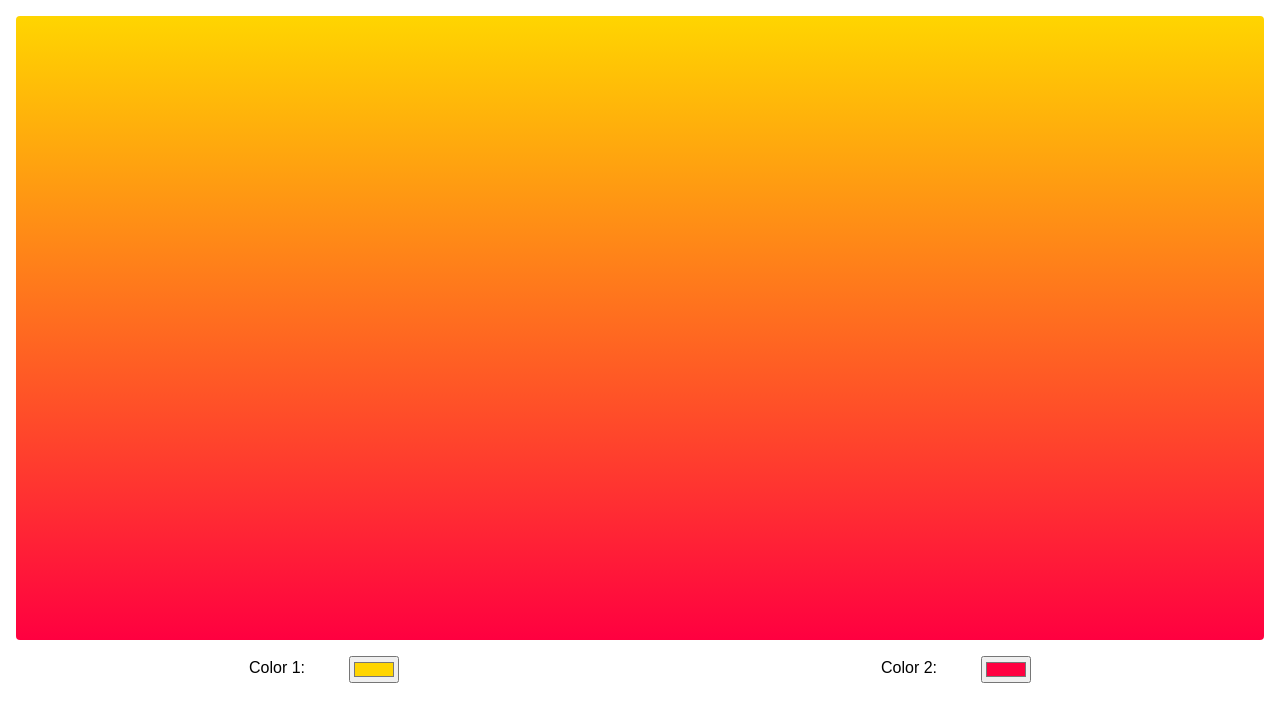
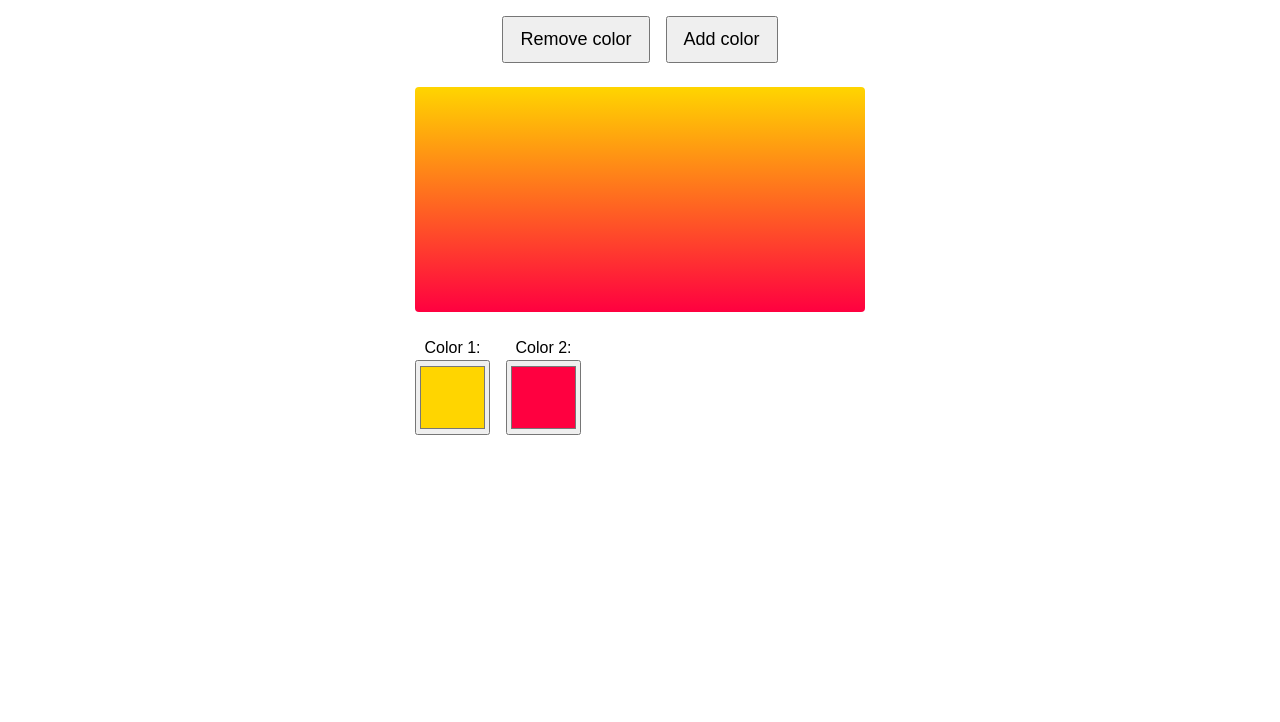
Before and after one commit to simotae14/react-joy-exercises, a React (Create React App) app: page / in a window 1280 px wide. Shown: the top 722 px of the page. Built offline with nearby package versions, Linux system fonts and the light colour scheme; a web font is replaced by a local one.

Commit message:
55 Complex State - Exercise Gradient Generator

```diff
--- a/src/App.js
+++ b/src/App.js
@@ -1,5 +1,4 @@
 import React from 'react';
-
 function App() {
   const [colors, setColors] = React.useState([
     '#FFD500',
@@ -9,8 +8,43 @@ function App() {
   const colorStops = colors.join(', ');
   const backgroundImage = `linear-gradient(${colorStops})`;
 
+  const handleOnRemove = () => {
+    if (colors.length <= 2) {
+      window.alert('There is a minimum of 2 colors');
+      return;
+    }
+    const newColors = [...colors];
+    newColors.pop();
+    setColors(newColors);
+  }
+
+  const handleOnAdd = () => {
+    if (colors.length >= 5) {
+      window.alert('There is a maximum of 5 colors');
+      return;
+    }
+    const newColors = [...colors];
+    newColors.push('#FF0000');
+    setColors(newColors);
+  }
+
+  const handleOnChange = (event, index) => {
+    const newColors = [...colors];
+    newColors[index] = event.target.value;
+    setColors(newColors);
+  }
+
   return (
-    <>
+    <div className="wrapper">
+      <div className="actions">
+        <button onClick={handleOnRemove}>
+          Remove color
+        </button>
+        <button onClick={handleOnAdd}>
+          Add color
+        </button>
+      </div>
+
       <div
         className="gradient-preview"
         style={{
@@ -18,32 +52,27 @@ function App() {
         }}
       />
 
-      <form>
+      <div className="colors">
         {colors.map((color, index) => {
           const colorId = `color-${index}`;
-
           return (
-            <div key={colorId} className="color-row">
+            <div key={colorId} className="color-wrapper">
               <label htmlFor={colorId}>
                 Color {index + 1}:
               </label>
-              <input
-                id={colorId}
-                type="color"
-                value={color}
-                onChange={event => {
-                  // fix the mutation bug
-                  const nextColors = [...colors];
-                  nextColors[index] = event.target.value;
-
-                  setColors(nextColors);
-                }}
-              />
+              <div className="input-wrapper">
+                <input
+                  id={colorId}
+                  type="color"
+                  value={colors[index]}
+                  onChange={(event) => handleOnChange(event, index)}
+                />
+              </div>
             </div>
           );
         })}
-      </form>
-    </>
+      </div>
+    </div>
   );
 }
 
--- a/src/styles.css
+++ b/src/styles.css
@@ -1,17 +1,42 @@
+.wrapper {
+  max-width: 450px;
+  margin: 0 auto;
+  display: flex;
+  flex-direction: column;
+  gap: 24px;
+}
+
 .gradient-preview {
   aspect-ratio: 2 / 1;
   min-height: 75px;
   border-radius: 4px;
-  margin-bottom: 16px;
 }
-form {
+.colors {
   display: flex;
-  justify-content: space-around;
+  justify-content: flex-start;
+  flex-wrap: wrap;
   gap: 16px;
 }
-.color-row {
+.color-wrapper {
   display: flex;
+  flex-direction: column;
+  align-items: center;
 }
-.color-row label {
-  width: 100px;
+.color-wrapper label {
+  display: block;
 }
+input[type=color] {
+  width: 75px;
+  height: 75px;
+}
+
+.actions {
+  display: flex;
+  justify-content: center;
+  gap: 16px;
+}
+
+.actions button {
+  font-size: 1.125rem;
+  padding: 8px 16px;
+}
```
